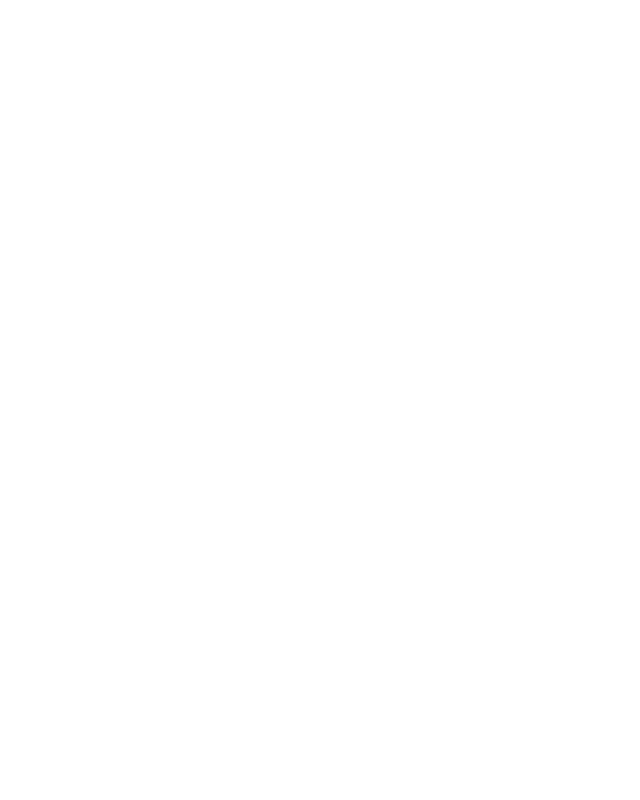
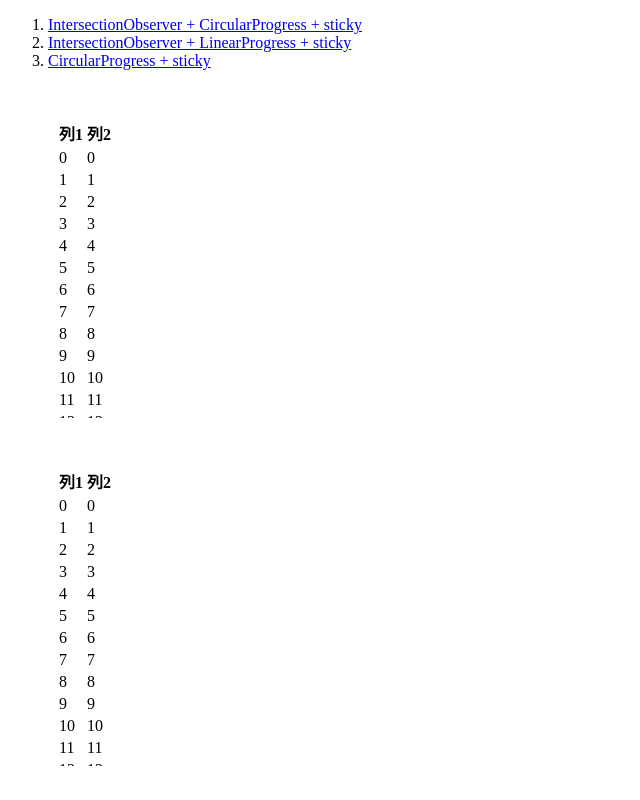
Before and after one commit to hbsnow-sandbox/intersection-observer-sticky, a React (Vite) app: page /#/example-01 in a window 1280 px wide. Shown: the top 800 px of the page, without its empty margins (0-640 px from the left). Built offline with nearby package versions, Linux system fonts and the light colour scheme.

Commit message:
fix: import table

```diff
--- a/src/layout.tsx
+++ b/src/layout.tsx
@@ -15,6 +15,9 @@ export function Layout() {
               IntersectionObserver + LinearProgress + sticky
             </Link>
           </li>
+          <li>
+            <Link to="/example-03">CircularProgress + sticky</Link>
+          </li>
         </ol>
       </nav>
       <Outlet />
--- a/src/main.tsx
+++ b/src/main.tsx
@@ -1,13 +1,12 @@
 import React from "react";
 import ReactDOM from "react-dom/client";
-import { createBrowserRouter, RouterProvider } from "react-router-dom";
+import { createHashRouter, RouterProvider } from "react-router-dom";
 import { Layout } from "./layout";
 import Example1 from "./pages/example-01";
 import Example2 from "./pages/example-02";
 import Example3 from "./pages/example-03";
 
-const router = createBrowserRouter(
-  [
+const router = createHashRouter([
   {
     path: "/",
     element: <Layout />,
@@ -18,9 +17,7 @@ const router = createBrowserRouter(
       { path: "/example-03", element: <Example3 /> },
     ],
   },
-  ],
-  { basename: "/intersection-observer-sticky/" }
-);
+]);
 
 ReactDOM.createRoot(document.getElementById("root") as HTMLElement).render(
   <React.StrictMode>
--- a/src/pages/example-01.tsx
+++ b/src/pages/example-01.tsx
@@ -1,5 +1,6 @@
-import { CircularProgress, Table } from "@mui/material";
+import { CircularProgress } from "@mui/material";
 import { Lazy } from "../components/lazy";
+import { Table } from "../components/table";
 import styles from "./index.module.css";
 
 function Example1() {
--- a/src/pages/example-02.tsx
+++ b/src/pages/example-02.tsx
@@ -1,5 +1,6 @@
-import { LinearProgress, Table } from "@mui/material";
+import { LinearProgress } from "@mui/material";
 import { Lazy } from "../components/lazy";
+import { Table } from "../components/table";
 import styles from "./index.module.css";
 
 function Example2() {
--- a/src/pages/example-03.tsx
+++ b/src/pages/example-03.tsx
@@ -1,4 +1,5 @@
-import { CircularProgress, Table } from "@mui/material";
+import { CircularProgress } from "@mui/material";
+import { Table } from "../components/table";
 import styles from "./index.module.css";
 
 function Example3() {
```
Lines whose indentation alone changed are shown as unchanged.
